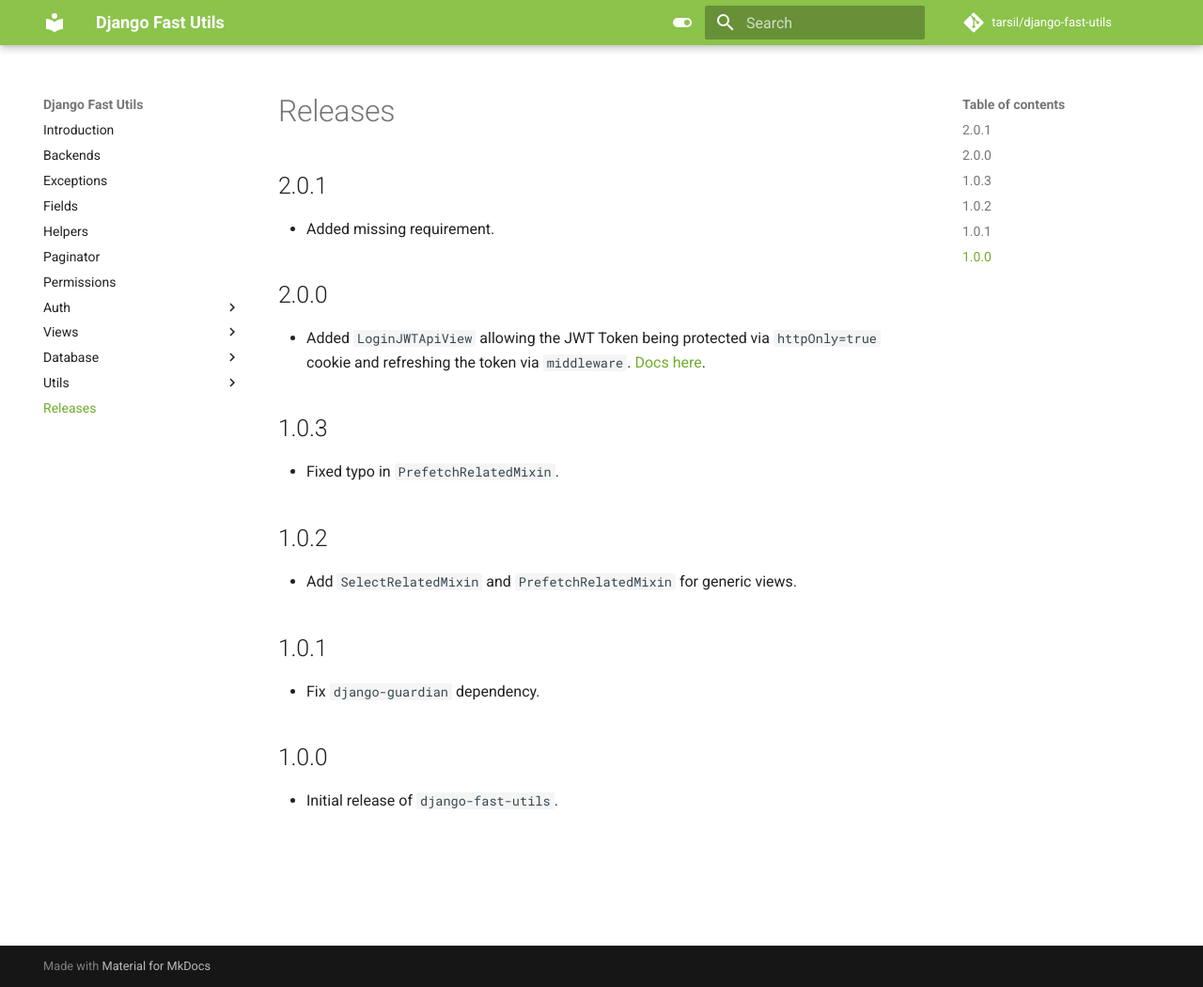
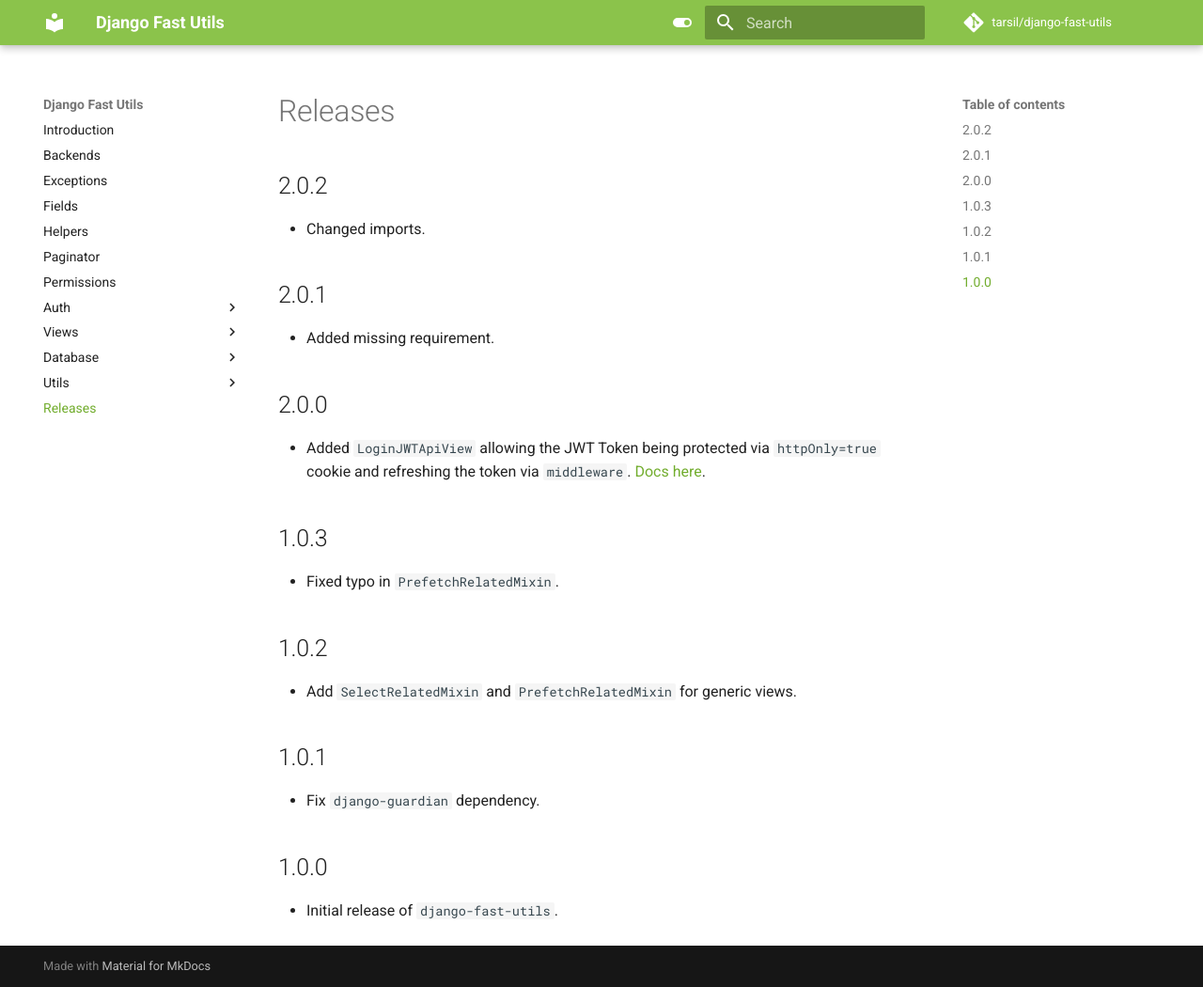
Before and after one commit to tarsil/django-fast-utils, an MkDocs documentation site: the page built from docs/releases.md, in a window 1280 px wide and 1050 px high. Shown: the whole window at 94% size. Built offline with MkDocs 1.6.1 and Material for MkDocs 9.7.7, drawn with Linux system fonts in a browser that asks for light colours; comment, search, counter and statistics services are not loaded.

Commit message:
Update readme

```diff
--- a/docs/releases.md
+++ b/docs/releases.md
@@ -1,4 +1,8 @@
 # Releases
+
+## 2.0.2
+
+- Changed imports.
 
 ## 2.0.1
 
```
